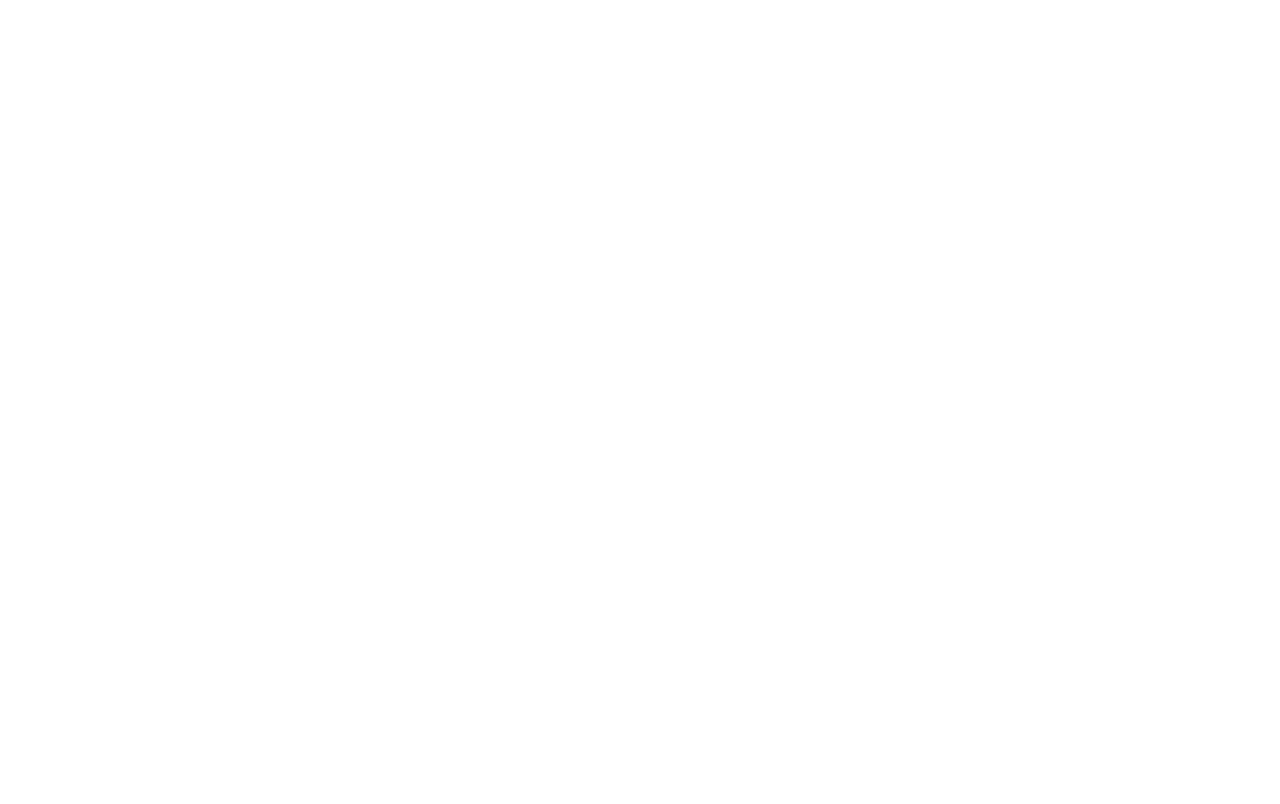
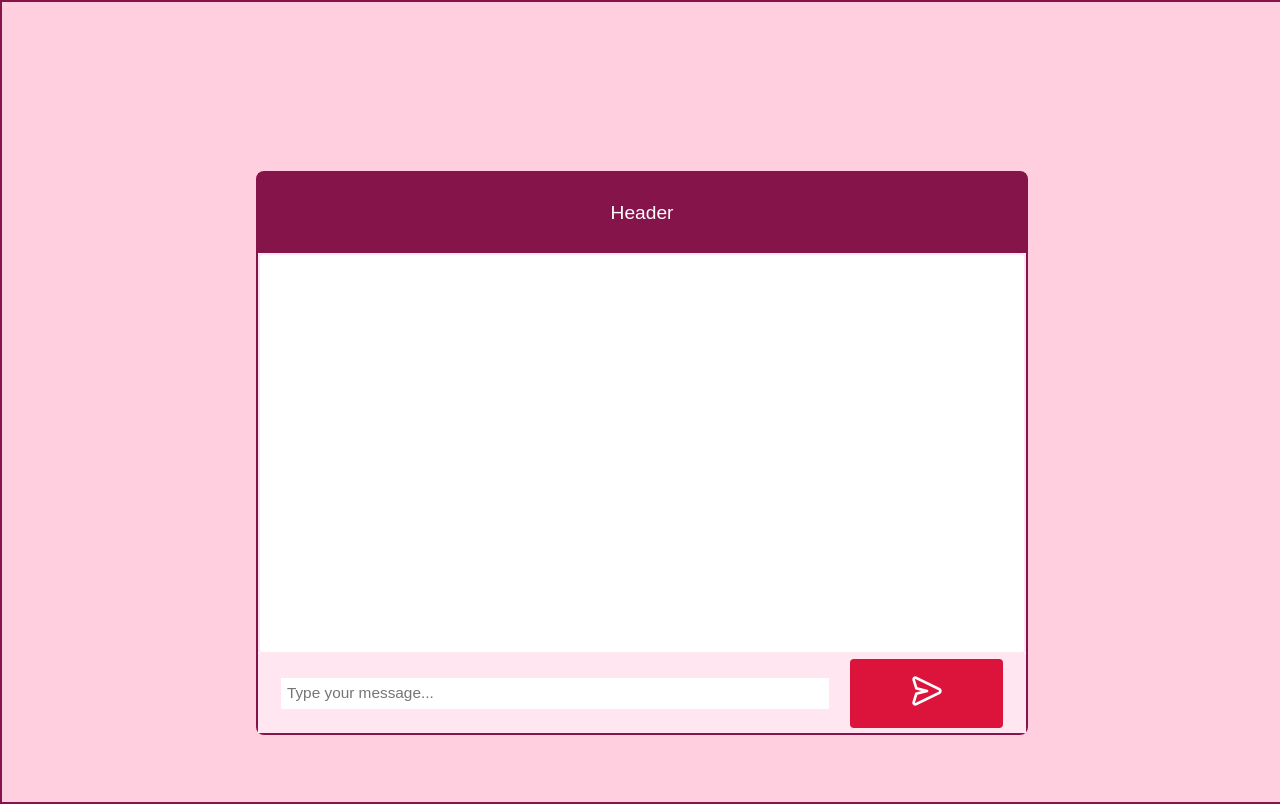
Before and after one commit to shankarsan-dev/ChatApplication, a React (Vite) app in the folder frontend/: page /chat in a window 1280 px wide. Built offline with nearby package versions, Linux system fonts and the light colour scheme; no server answers.

Commit message:
socket configuration

```diff
--- /dev/null
+++ b/frontend/src/component/Chat/Chat.css
@@ -0,0 +1,160 @@
+/* .ChatPage{
+    background-color:#ffcfdf;
+    width: 100vw;
+    height: 100vh;
+    display: flex;
+    color: white;
+    justify-content: center;
+    align-items: center;
+    font-family: sans-serif;
+    border: 2px solid black;
+
+
+}
+.ChatContainer{
+    margin-top: 8%;
+    background-color: white;
+    height: 70%;
+    width: 60%;
+    border: 2px solid black;
+}
+
+.Header{
+    background-color: #85144b;
+    height: 15%;
+    width:100%;
+
+}
+.ChatBox{
+    border: 0.2max solid black;
+    height: 70%;
+    background-color: white;
+
+}
+
+.InputBox{
+background-color: aquamarine;
+border: 0.2max solid rgb(0, 0, 0) ;
+height: 15%;
+box-sizing: border-box;
+display: flex;
+}
+.ChatInput{
+width: 80%;
+border: none;
+background-color: white;
+
+}
+
+.sendBtn{
+    background-color: crimson;
+    color: white;
+    border: none;
+    width: 20%;
+    transition: all 0.3s;
+    cursor: pointer;
+}
+
+.sendBtn:hover{
+    background-color: rgb(120, 10, 32);
+    color: white;
+    border: none;
+    width: 20%;
+} */
+.ChatPage {
+    background-color: #ffcfdf; /* Soft pink background */
+    width: 100vw;
+    height: 100vh;
+    display: flex;
+    color: white;
+    justify-content: center;
+    align-items: center;
+    font-family: sans-serif;
+    border: 2px solid #85144b; /* Deep maroon border */
+}
+
+.ChatContainer {
+    margin-top: 8%;
+    background-color: white;
+    height: 70%;
+    width: 60%;
+    border: 2px solid #85144b; /* Deep maroon border */
+    border-radius: 8px; /* Optional for a modern touch */
+    display: flex;
+    flex-direction: column;
+}
+
+.Header {
+    background-color: #85144b; /* Deep maroon header */
+    height: 15%;
+    width: 100%;
+    color: white; /* Ensure readability */
+    display: flex;
+    justify-content: center;
+    align-items: center;
+    font-size: 1.5vmax; /* Scalable text */
+}
+
+.ChatBox {
+    border: 2px solid #ffe6f0; /* Pale pink for subtle contrast */
+    height: 70%;
+    background-color: white; /* Clean white for chat area */
+    border-radius: 4px;
+    padding: 1vmax; /* Add spacing */
+}
+
+.InputBox {
+    background-color: #ffe6f0; /* Pale pink for input area */
+    height: 15%;
+    box-sizing: border-box;
+    display: flex;
+    align-items: center;
+    justify-content: space-evenly;
+    padding: 0.1vmax;
+}
+
+.ChatInput {
+
+    display: inline-block;
+    width: 70%;
+    border: none;
+    background-color: white;
+    color: #000000; /* Black text for contrast */
+    padding: 0.5vmax;
+    font-size: 1.2vmax;
+}
+
+.SendBtn {
+    background-color: #dc143c;
+    display: inline-block;
+    /* Crimson for send button */
+    color: white;
+    border: none;
+    width: 20%;
+    height: 90%;
+    transition: all 0.3s;
+    cursor: pointer;
+    border-radius: 4px;
+    font-size: 1.2vmax;
+}
+
+.SendBtn:hover {
+    background-color: #ae0224; /* Deep red for hover state */
+    color: white;
+    width: 20%;
+    transform: scale(1.05); /* Subtle hover effect */
+}
+.SendBtn>img{
+    display: inline-block;
+    width: 2.5vmax;
+    padding: 5px;
+    transition:  all 0.3s;
+    filter: brightness(100) invert();
+}
+.SendBtn:hover img {
+    display: inline-block;
+    width: 2.5vmax;
+    padding: 5px;
+    transform: translateX(15px)
+   ;
+}
--- a/frontend/src/component/Chat/Chat.jsx
+++ b/frontend/src/component/Chat/Chat.jsx
@@ -1,11 +1,40 @@
-import React from 'react';
+import React, { useEffect } from "react";
+import socketIO from "socket.io-client";
 import { user } from "../Join/Join";
-const chat = () => {
+import "./Chat.css";
+
+const ENDPOINT = "http://localhost:4500/";
+
+const Chat = () => {
+  const socket = socketIO(ENDPOINT, { transports: ["websocket"] });
+  useEffect(() => {
+    socket.on("connect", () => {
+      alert("connected "+ user);
+
+      socket.emit('joined',{user});
+      socket.on('welcome',(data)=>{
+        console.log(data.user);
+        console.log(data.message);
+      })
+      socket.on("user joined",(data)=>{
+        console.log(data.user,data.message);
+      })
+
+    });
+    return () => {};
+  }, []);
   return (
-    <div>
-      <h1>{user}</h1>
+    <div className="ChatPage">
+    <div className="ChatContainer">
+      <div className="Header">Header</div>
+      <div className="ChatBox">ChatBox</div>
+      <div className="InputBox">
+        <input type="text" className="ChatInput" placeholder="Type your message..." />
+        <button className="SendBtn"><img src="..\src\images\send.png" alt="" /></button>
+      </div>
     </div>
-  )
-}
+  </div>
+  );
+};
 
-export default chat
+ export default Chat;
--- a/frontend/src/component/Join/Join.css
+++ b/frontend/src/component/Join/Join.css
@@ -1,4 +1,4 @@
-.JoinPage{
+/* .JoinPage{
     background-color: #85144b;
     width: 100vw;
     height: 100vh;
@@ -10,9 +10,7 @@
 
 
 }
-/* body{
-margin: 0;
-} */
+
 .JoinContainer{
     margin-top: 10%;
     border: 2px solid white;
@@ -68,4 +66,69 @@ margin: 0;
     box-sizing: border-box;
     transition: all 0.3s;
     cursor: pointer;
+} */
+.JoinPage {
+    background-color: #85144b;
+    width: 100vw;
+    height: 100vh;
+    display: flex;
+    flex-direction: column;
+    align-items: center;
+    color: white;
+    font-family: sans-serif;
 }
+
+.JoinContainer {
+    margin-top: 10%;
+    border: 2px solid #ffd700; /* Gold for a standout border */
+    height: 70%;
+    width: 70%;
+    display: flex;
+    flex-direction: column;
+    align-items: center;
+    background-color: #85144b;
+    justify-content: space-evenly;
+    color: white;
+}
+
+.JoinContainer > img {
+    width: 10vmax;
+    height: 10vmax;
+}
+
+.JoinContainer > h1 {
+    font-size: 3vmax;
+}
+
+.JoinInput {
+    width: 25vw;
+    padding: 1.5vmax;
+    border: 1px solid #f5f5f5; /* Light gray for subtle contrast */
+    outline: none;
+    font-size: 1.2vmax;
+    margin: 2vmax;
+    box-sizing: border-box;
+    background-color: #f5f5f5; /* Light gray background */
+    color: #1a1a1a; /* Dark text for inputs */
+    border-radius: 5px; /* Rounded edges for a modern look */
+}
+
+.JoinBtn {
+    width: 25vw;
+    padding: 1.5vmax;
+    border: none;
+    outline: none;
+    font-size: 1.2vmax;
+    margin: 2vmax;
+    background-color: #dc143c; /* Crimson */
+    color: white;
+    box-sizing: border-box;
+    transition: all 0.3s;
+    cursor: pointer;
+    border-radius: 5px; /* Match input style */
+}
+
+.JoinBtn:hover {
+    background-color: #ae0224; /* Deep red hover */
+    transform: scale(1.05); /* Slight hover scale effect */
+}
--- a/frontend/src/component/Join/Join.jsx
+++ b/frontend/src/component/Join/Join.jsx
@@ -2,7 +2,7 @@
 import React, { useState } from 'react';
 import { Link } from "react-router-dom";
 import "./join.css";
-let user;
+let user = null;
 const Join = () => {
 
 const [name, setName] = useState("");
@@ -17,8 +17,8 @@ const sendUser= ()=>{
       <div className="JoinContainer">
      <img src="..\src\images\guff-gaaf-high-resolution-logo.png" alt="logo" />
 
-      <input className='JoinInput' type="text" placeholder='Your Name'id='JoinInput'/>
-      <Link  to="chat" >
+      <input onChange={(e)=>setName(e.target.value)} className='JoinInput' type="text" placeholder='Your Name'id='JoinInput'/>
+      <Link onClick={(event)=>!name? event.preventDefault():null}  to="chat" >
       <button to="chat"  className="JoinBtn" onClick={sendUser}>Join</button>
       </Link>
 
--- a/frontend/src/main.jsx
+++ b/frontend/src/main.jsx
@@ -1,9 +1,7 @@
-import { StrictMode } from 'react'
 import { createRoot } from 'react-dom/client'
 import App from './App.jsx'
 
 createRoot(document.getElementById('root')).render(
-  <StrictMode>
-    <App />
-  </StrictMode>,
+
+    <App />,
 )
```
Also changed, not shown: frontend/src/App.jsx (+4 -6 lines), frontend/src/component/Socket.jsx (added, +12 -0 lines), frontend/src/images/send.png (added), 1 other file (tests, documents, lock files or other folders).
